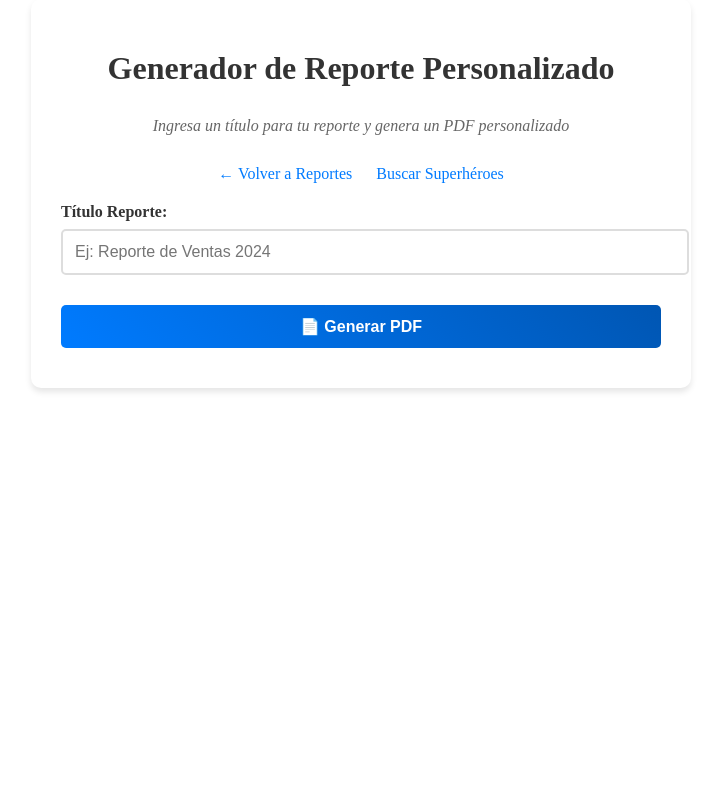
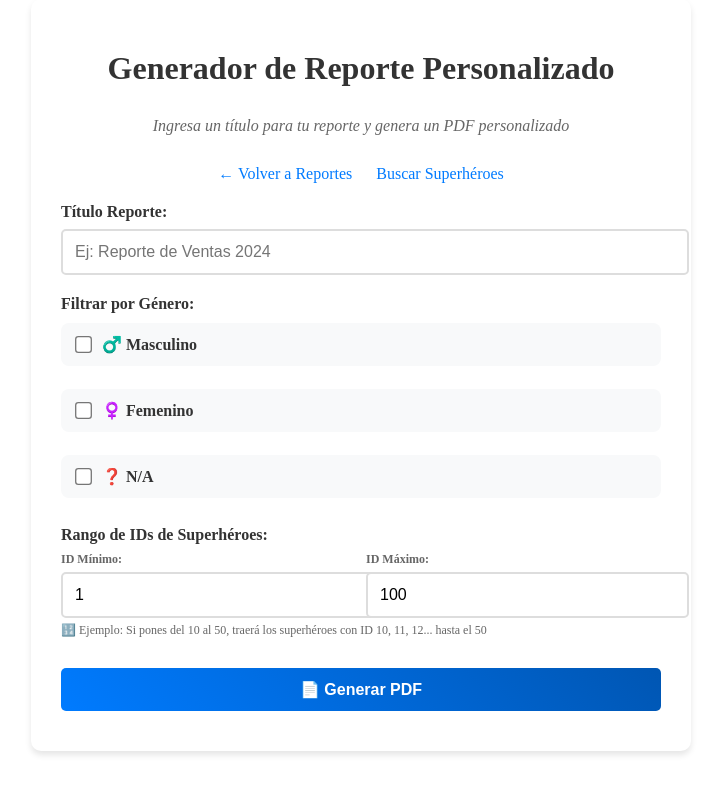
Before and after one commit to Jesus1908/superhero, a CodeIgniter 4 app: the page made by app/Views/reportes/tareas/reporte_tarea1.php in a window 1280 px wide. Shown: the part 51-852 px from the top of the page, without its empty margins (279-1000 px from the left). Before the commit the page ends 443 px from the top, so only its background shows below. Run offline with PHP 8.4 and a stand-in for CodeIgniter, Linux system fonts and the light colour scheme; the template is opened without the code that fills it, so the values that code supplies are empty; some libraries are stand-ins or nearby versions.

Commit message:
Tarea 01 terminada

```diff
--- a/app/Views/reportes/tareas/reporte_tarea1.php
+++ b/app/Views/reportes/tareas/reporte_tarea1.php
@@ -73,6 +73,71 @@
             margin-bottom: 30px;
             font-style: italic;
         }
+
+        .checkbox-group {
+            display: flex;
+            flex-direction: column;
+            gap: 15px;
+            margin-top: 10px;
+        }
+
+        .checkbox-label {
+            display: flex;
+            align-items: center;
+            cursor: pointer;
+            padding: 10px;
+            background: #f8f9fa;
+            border-radius: 8px;
+            transition: background-color 0.3s;
+            border: 2px solid transparent;
+        }
+
+        .checkbox-label:hover {
+            background: #e9ecef;
+        }
+
+        .checkbox-label input[type="checkbox"] {
+            margin-right: 12px;
+            transform: scale(1.3);
+            cursor: pointer;
+        }
+
+        .checkbox-label input[type="checkbox"]:checked + .checkmark {
+            font-weight: bold;
+            color: #007bff;
+        }
+
+        .checkbox-label:has(input:checked) {
+            background: #e3f2fd;
+            border-color: #007bff;
+        }
+
+        .checkmark {
+            font-size: 16px;
+            color: #333;
+            transition: all 0.3s;
+        }
+
+        input[type="number"] {
+            width: 100%;
+            padding: 12px;
+            border: 2px solid #ddd;
+            border-radius: 5px;
+            font-size: 16px;
+            transition: border-color 0.3s;
+        }
+
+        input[type="number"]:focus {
+            outline: none;
+            border-color: #007bff;
+        }
+
+        small {
+            color: #666;
+            font-size: 12px;
+            margin-top: 5px;
+            display: block;
+        }
     </style>
 </head>
 <body>
@@ -95,6 +160,53 @@
                        required>
             </div>
 
+            <div class="form-group">
+                <label>Filtrar por Género:</label>
+                <div class="checkbox-group">
+                    <label class="checkbox-label">
+                        <input type="checkbox" name="generos[]" value="1">
+                        <span class="checkmark">♂️ Masculino</span>
+                    </label>
+                    <label class="checkbox-label">
+                        <input type="checkbox" name="generos[]" value="2">
+                        <span class="checkmark">♀️ Femenino</span>
+                    </label>
+                    <label class="checkbox-label">
+                        <input type="checkbox" name="generos[]" value="3">
+                        <span class="checkmark">❓ N/A</span>
+                    </label>
+                </div>
+            </div>
+
+            <div class="form-group">
+                <label>Rango de IDs de Superhéroes:</label>
+                <div style="display: flex; gap: 10px; align-items: center;">
+                    <div style="flex: 1;">
+                        <label for="id_minimo" style="font-size: 12px; color: #666; margin-bottom: 5px; display: block;">ID Mínimo:</label>
+                        <input type="number"
+                               id="id_minimo"
+                               name="id_minimo"
+                               placeholder="Ej: 1"
+                               min="1"
+                               value="1"
+                               required>
+                    </div>
+                    <div style="flex: 1;">
+                        <label for="id_maximo" style="font-size: 12px; color: #666; margin-bottom: 5px; display: block;">ID Máximo:</label>
+                        <input type="number"
+                               id="id_maximo"
+                               name="id_maximo"
+                               placeholder="Ej: 100"
+                               min="1"
+                               value="100"
+                               required>
+                    </div>
+                </div>
+                <small style="color: #666; font-size: 12px; margin-top: 5px; display: block;">
+                    🔢 Ejemplo: Si pones del 10 al 50, traerá los superhéroes con ID 10, 11, 12... hasta el 50
+                </small>
+            </div>
+
             <div style="text-align: center;">
                 <button type="submit" class="btn-generar">
                     📄 Generar PDF
```
Also changed, not shown: app/Controllers/ReporteController.php (+51 -2 lines), app/Views/reportes/pdf/pdf_tarea1.php (+107 -8 lines).
